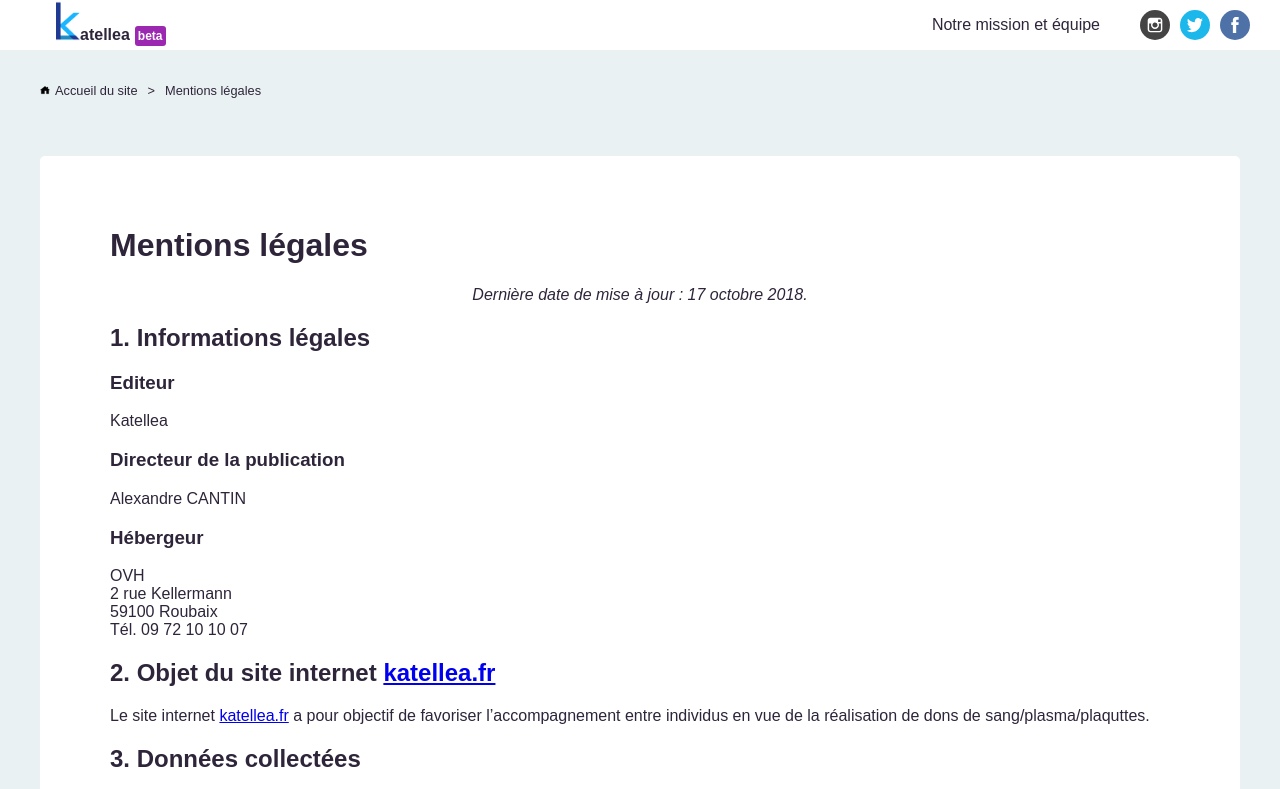
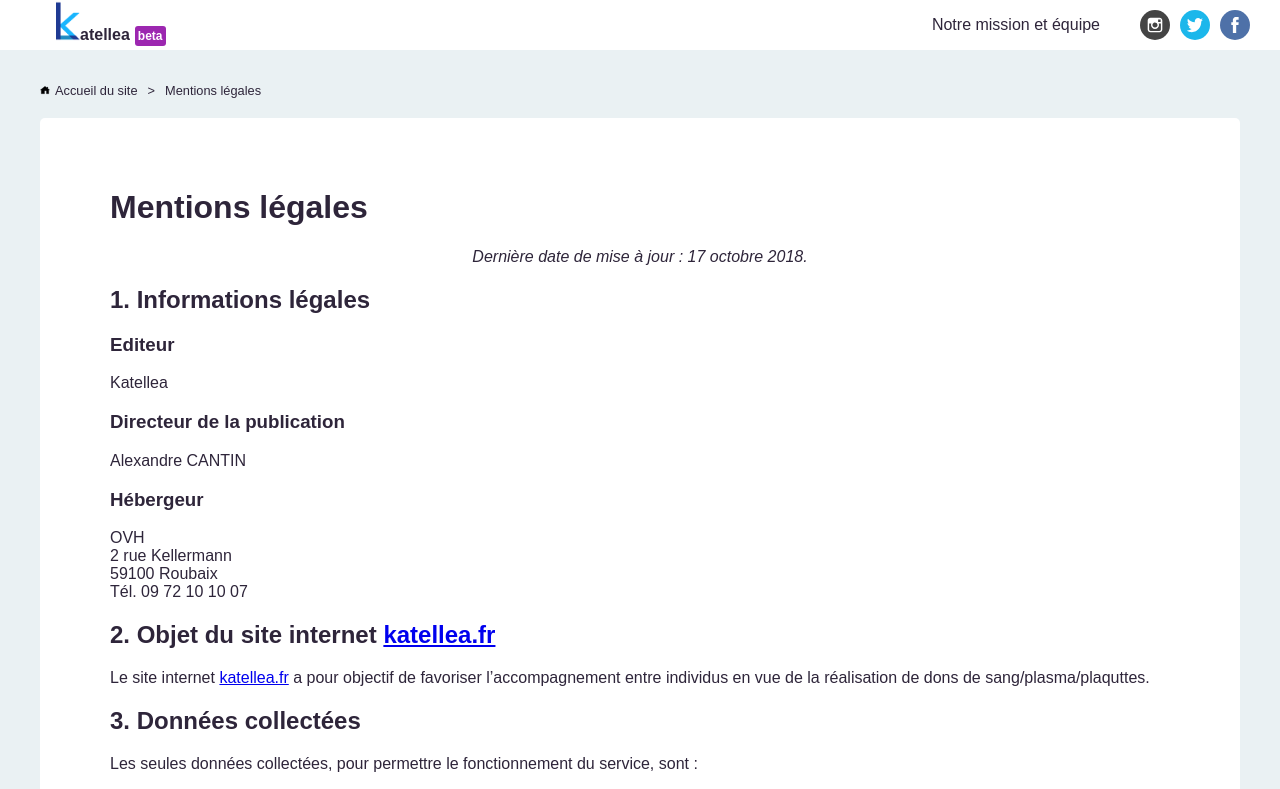
Before and after one commit to AlexandreCantin/katellea, a React (Create React App) app in the folder frontend/: page /mentions-legales in a window 1280 px wide. Shown: the top 789 px of the page. Built offline with nearby package versions, Linux system fonts and the light colour scheme; no server answers; a web font is replaced by a local one.

Commit message:
Remove unused div

```diff
--- a/frontend/src/pages/legal-terms/legal-terms.jsx
+++ b/frontend/src/pages/legal-terms/legal-terms.jsx
@@ -43,7 +43,6 @@ export default class LegalTerms extends Component {
           {hasUser ? <div id="menu" className="sr-only">&nbsp;</div> : null}
           {hasUser ? <Menu /> : null}
 
-          <div>&nbsp;</div>
           <main id="main-content">
             <h1>Mentions légales</h1>
 
```
